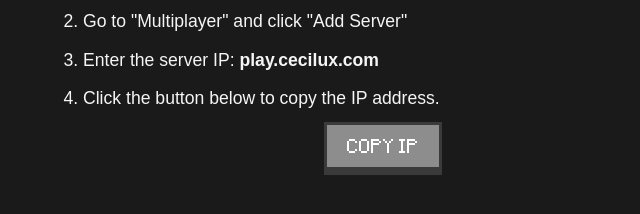
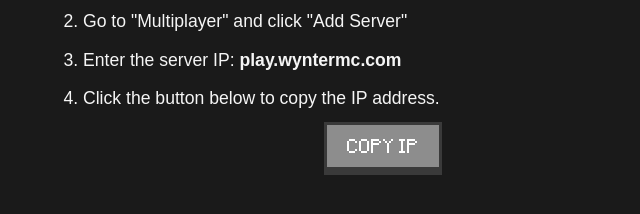
Before and after one commit to Cinnaminin/wyntermc, a plain HTML site: page index.html in a window 1280 px wide. Shown: the part 384-598 px from the top of the page, 257-897 px from the left. Drawn offline with Linux system fonts and the light colour scheme.

Commit message:
update04

```diff
--- a/index.html
+++ b/index.html
@@ -28,7 +28,7 @@
     <ol>
         <li>Launch Minecraft (version: <strong>1.8 - 1.21</strong>)</li>
         <li>Go to "Multiplayer" and click "Add Server"</li>
-        <li>Enter the server IP: <strong id="server-ip">play.cecilux.com</strong></li>
+        <li>Enter the server IP: <strong id="server-ip">play.wyntermc.com</strong></li>
         <li>Click the button below to copy the IP address.</li>
     </ol>
     <button id="copy-ip-button">Copy IP</button>
```
